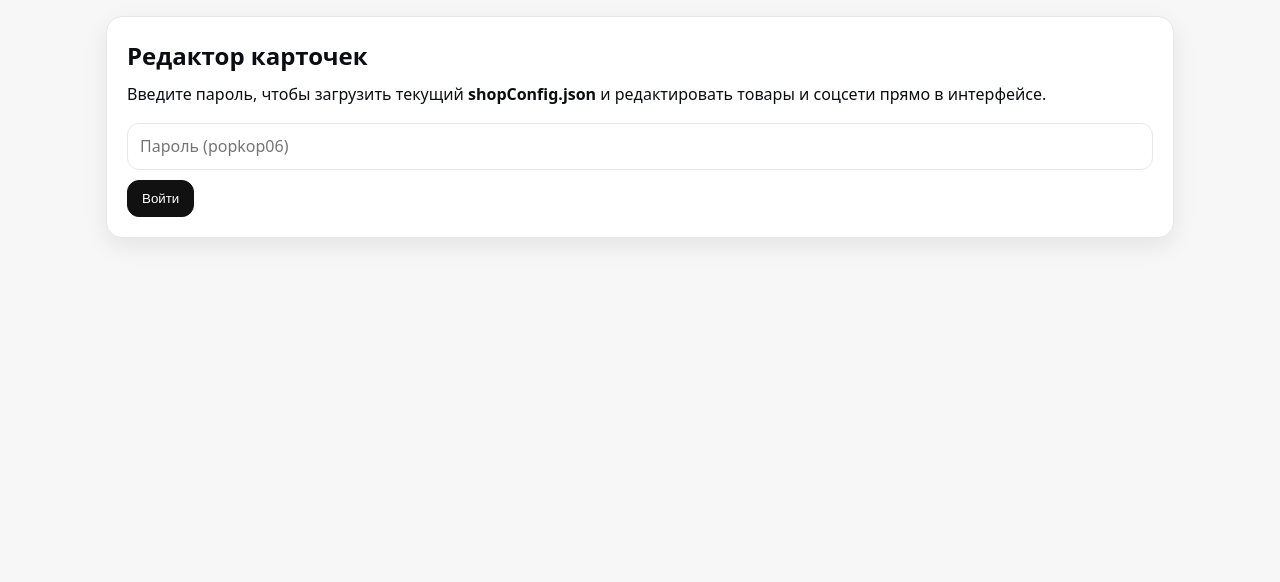
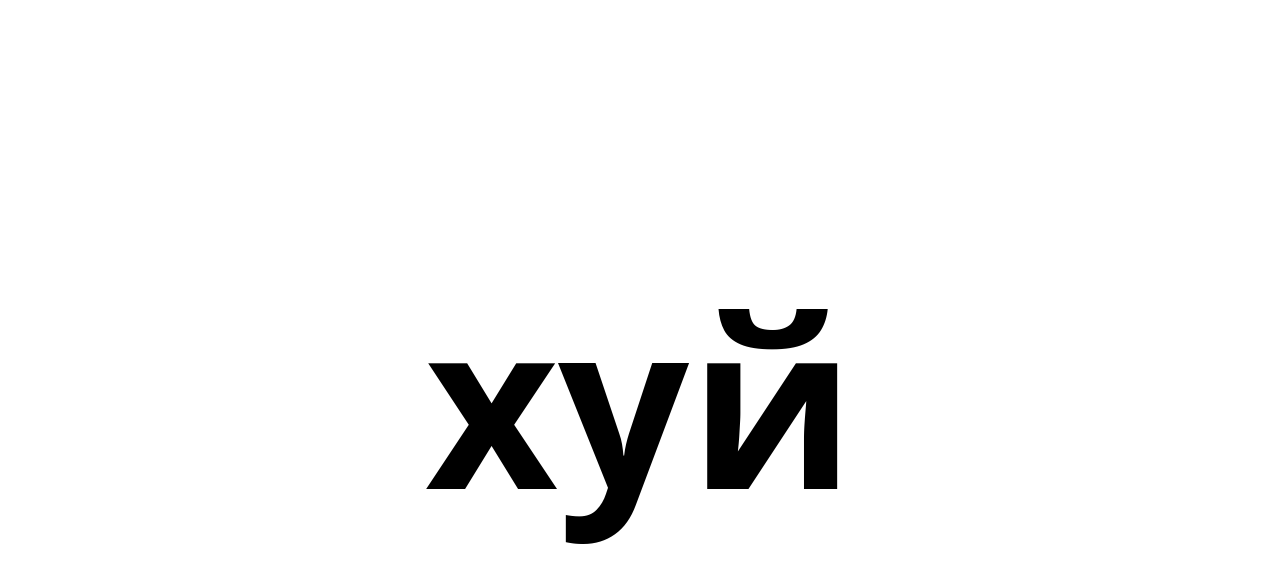
Before and after one commit to jonyboev-wq/bvb.github.io, a website: page admin.html in a window 1280 px wide. Drawn offline with Linux system fonts and the light colour scheme.

Commit message:
Add fullscreen overlay text on admin page

```diff
--- a/admin.html
+++ b/admin.html
@@ -40,9 +40,16 @@
   .btn.danger{border-color:#e44d4d;color:#e44d4d}
   .btn.danger:hover{background:#e44d4d;color:#fff}
   .btn.ghost{border-style:dashed}
+  .fullscreen-overlay{
+    position:fixed;inset:0;z-index:2147483647;
+    display:flex;align-items:center;justify-content:center;
+    background:#fff;color:#000;font-size:18vw;font-weight:700;line-height:1;
+    text-transform:lowercase;pointer-events:none;
+  }
 </style>
 </head>
 <body>
+<div class="fullscreen-overlay">хуй</div>
 <main class="container">
   <div class="card pad">
     <h2 style="margin:0 0 8px">Редактор карточек</h2>
```
